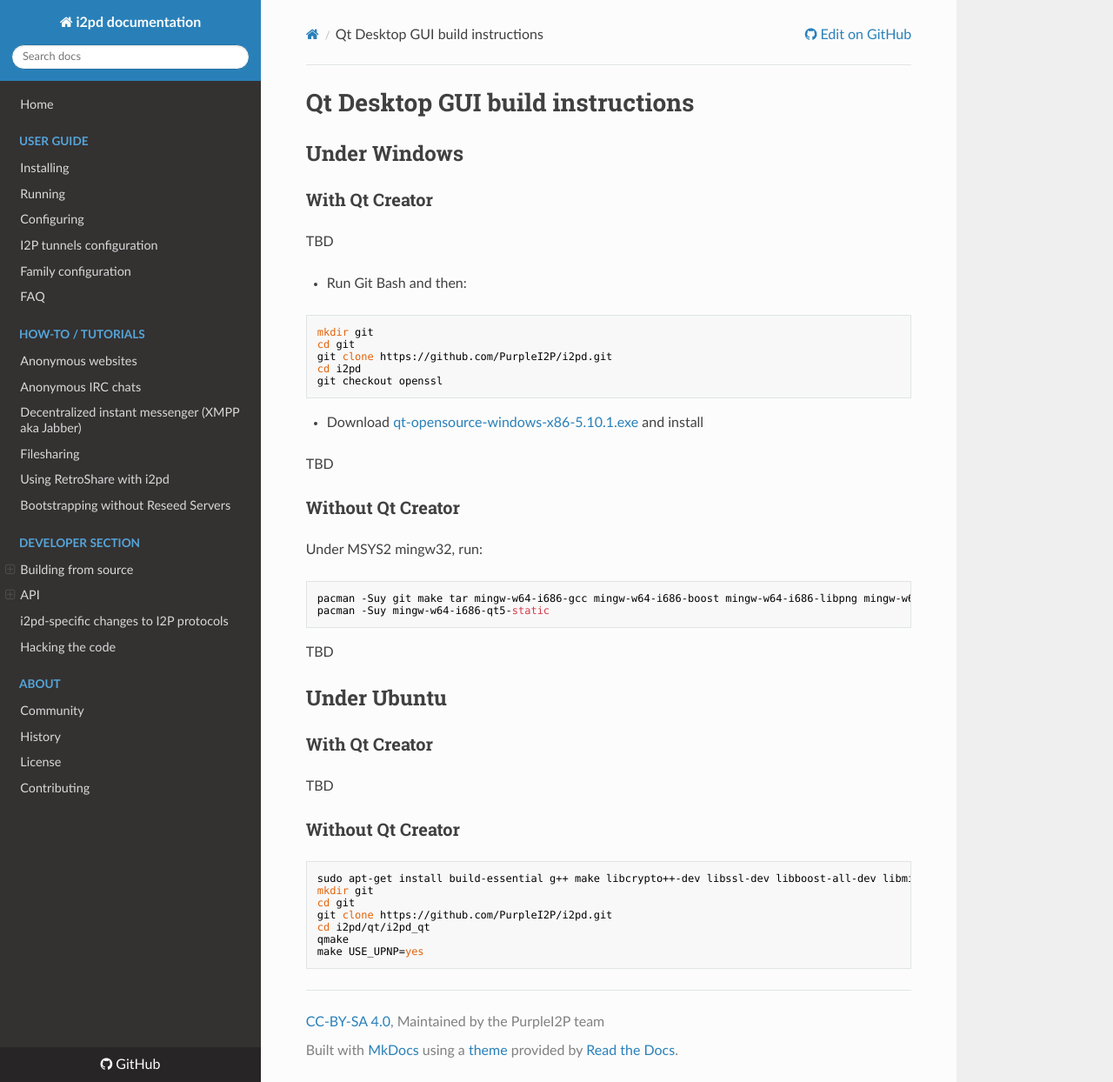
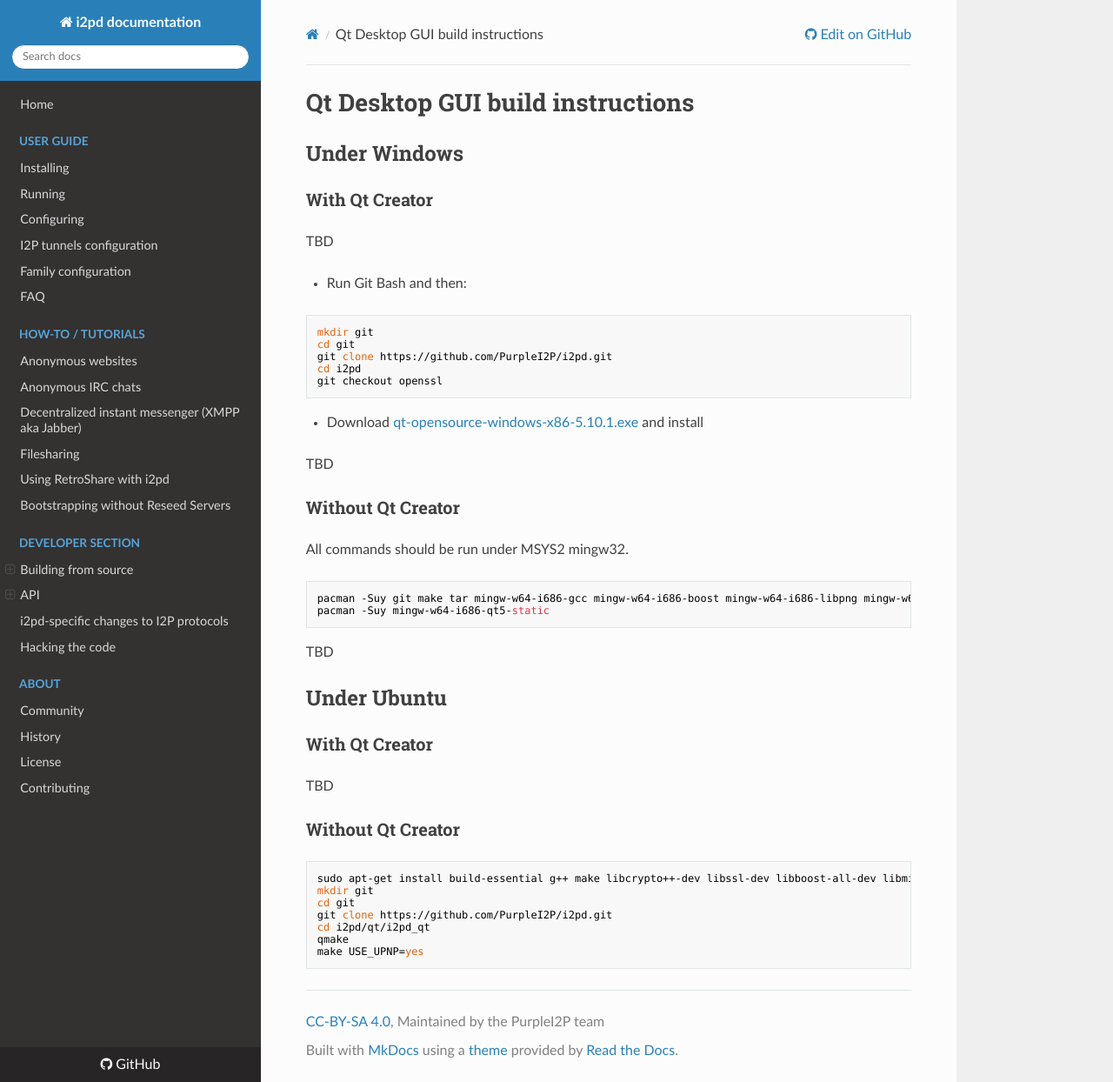
Before and after one commit to PurpleI2P/i2pd_docs_en, an MkDocs documentation site: the page built from docs/devs/building/qt-desktop-gui.md, in a window 1280 px wide and 1244 px high. Shown: the whole window at 87% size. Built offline with MkDocs 1.6.1, drawn with Linux system fonts in a browser that asks for light colours; nearby versions of some CDN libraries; old or Windows-style settings are respelled for this version of MkDocs.

Commit message:
Update qt-desktop-gui.md

````diff
--- a/docs/devs/building/qt-desktop-gui.md
+++ b/docs/devs/building/qt-desktop-gui.md
@@ -23,7 +23,7 @@ TBD
 
 ### Without Qt Creator
 
-Under MSYS2 mingw32, run:
+All commands should be run under MSYS2 mingw32.
 
 ```
 pacman -Suy git make tar mingw-w64-i686-gcc mingw-w64-i686-boost mingw-w64-i686-libpng mingw-w64-i686-openssl mingw-w64-i686-zlib
````
